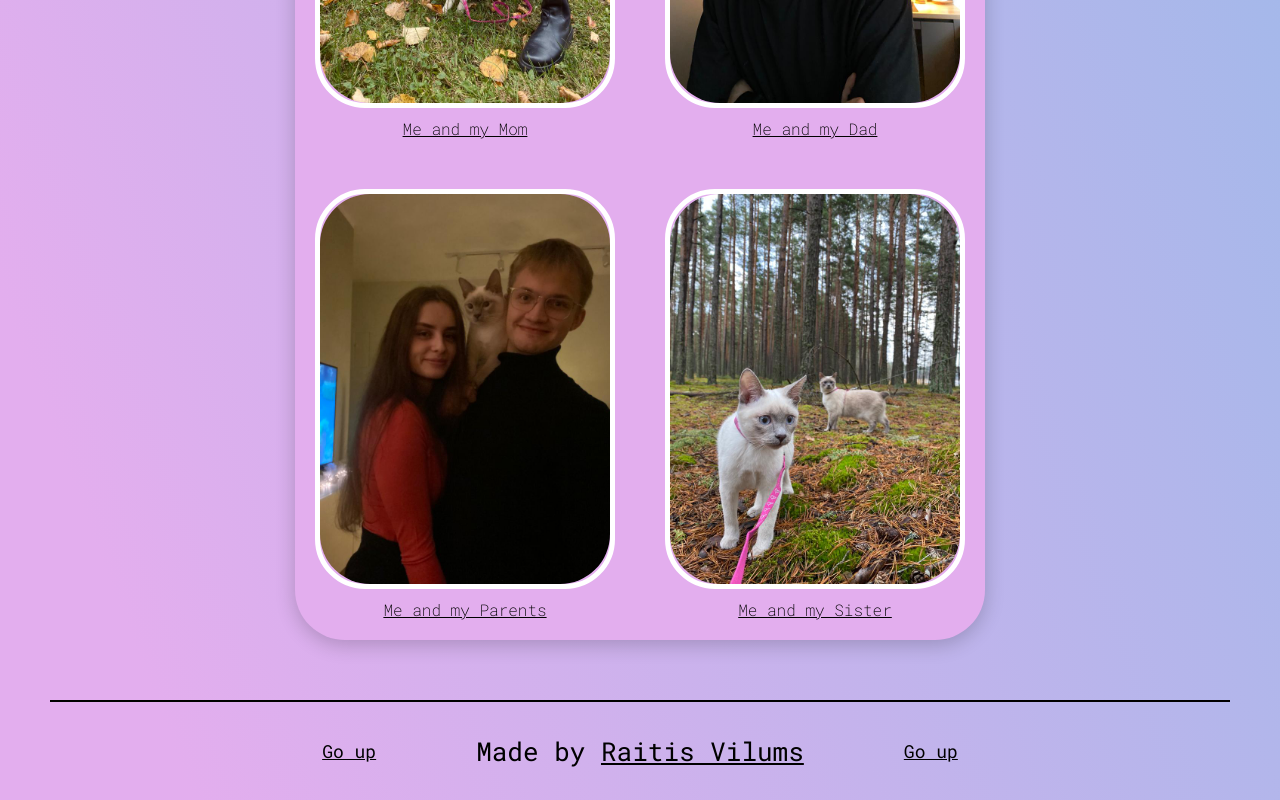
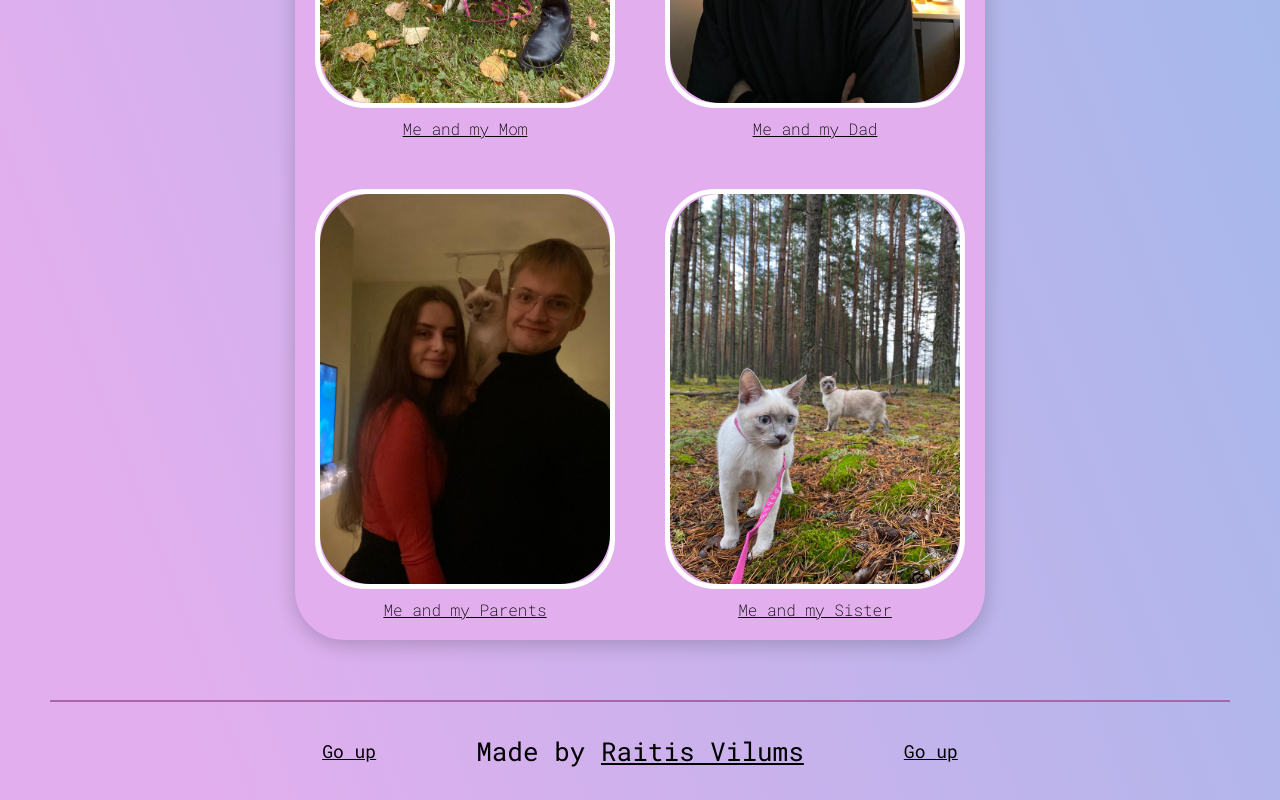
Before and after one commit to RaitisVilums/Blue-The-Cat, a React (Create React App) app: page / in a window 1280 px wide. Shown: the part 2143-2943 px from the top of the page. Built offline with nearby package versions, Linux system fonts and the light colour scheme.

Commit message:
Fixing the large gallery

```diff
--- a/src/Components/Footer/footer.styles.scss
+++ b/src/Components/Footer/footer.styles.scss
@@ -4,7 +4,8 @@
   height: 10vh;
   justify-content: center;
   align-items: center;
-  border-top: 2px solid black;
+  padding: 2rem 4rem;
+  border-top: 2px solid rgb(167, 102, 167);
   overflow: hidden;
 
   &-credentials {
--- a/src/Components/Gallery/gallery-big.component.jsx
+++ b/src/Components/Gallery/gallery-big.component.jsx
@@ -7,14 +7,13 @@ const GalleryBig = () => {
 
   const onClickPrev = () => {
     if (currentGroup === 0) {
-      setCurrentGroup(Math.floor(images.length / 3));
+      setCurrentGroup(Math.ceil(images.length / 3) - 1);
     } else {
       setCurrentGroup(currentGroup - 1);
     }
   };
-
   const onClickNext = () => {
-    if (currentGroup === Math.floor(images.length / 3)) {
+    if (currentGroup === Math.ceil(images.length / 3) - 1) {
       setCurrentGroup(0);
     } else {
       setCurrentGroup(currentGroup + 1);
```
